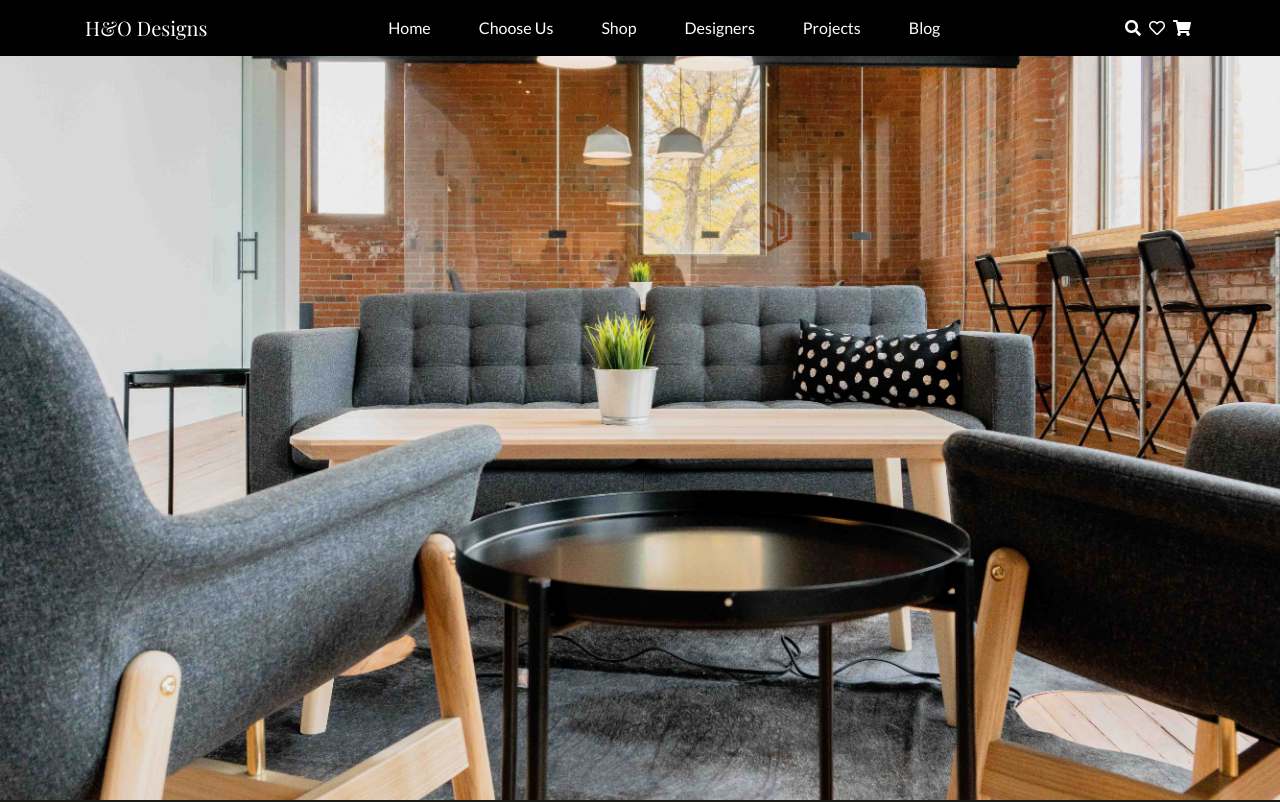
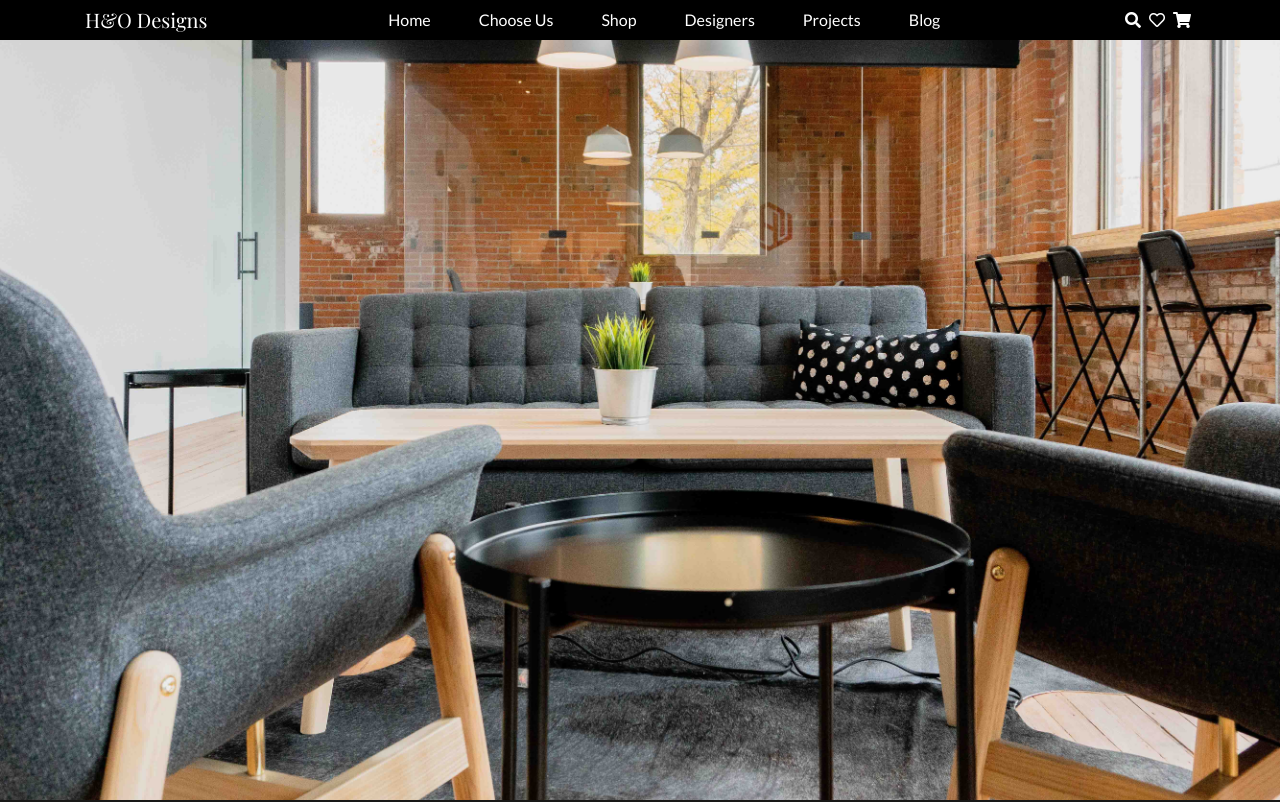
Before and after one commit to deartist22/DesignStore, a plain HTML site: page index.html in a window 1280 px wide. Shown: the top 802 px of the page. Drawn offline with nearby package versions, Linux system fonts and the light colour scheme.

Commit message:
Navbar change
Remove paddint top & bottom to navbar.

```diff
--- a/index.html
+++ b/index.html
@@ -9,7 +9,7 @@
 </head>
 <body>
 
-<nav class="navbar fixed-top navbar-expand-lg">
+<nav class="navbar fixed-top navbar-expand-lg py-0">
 	<div class="container">
 	  <a class="navbar-brand mr-0 text-white" href="#">H&O Designs</a>
 	  <button class="navbar-toggler" type="button" data-toggle="collapse" data-target="#navbarContentId" aria-controls="navbarSupportedContent" aria-expanded="false" aria-label="Toggle navigation">
```
